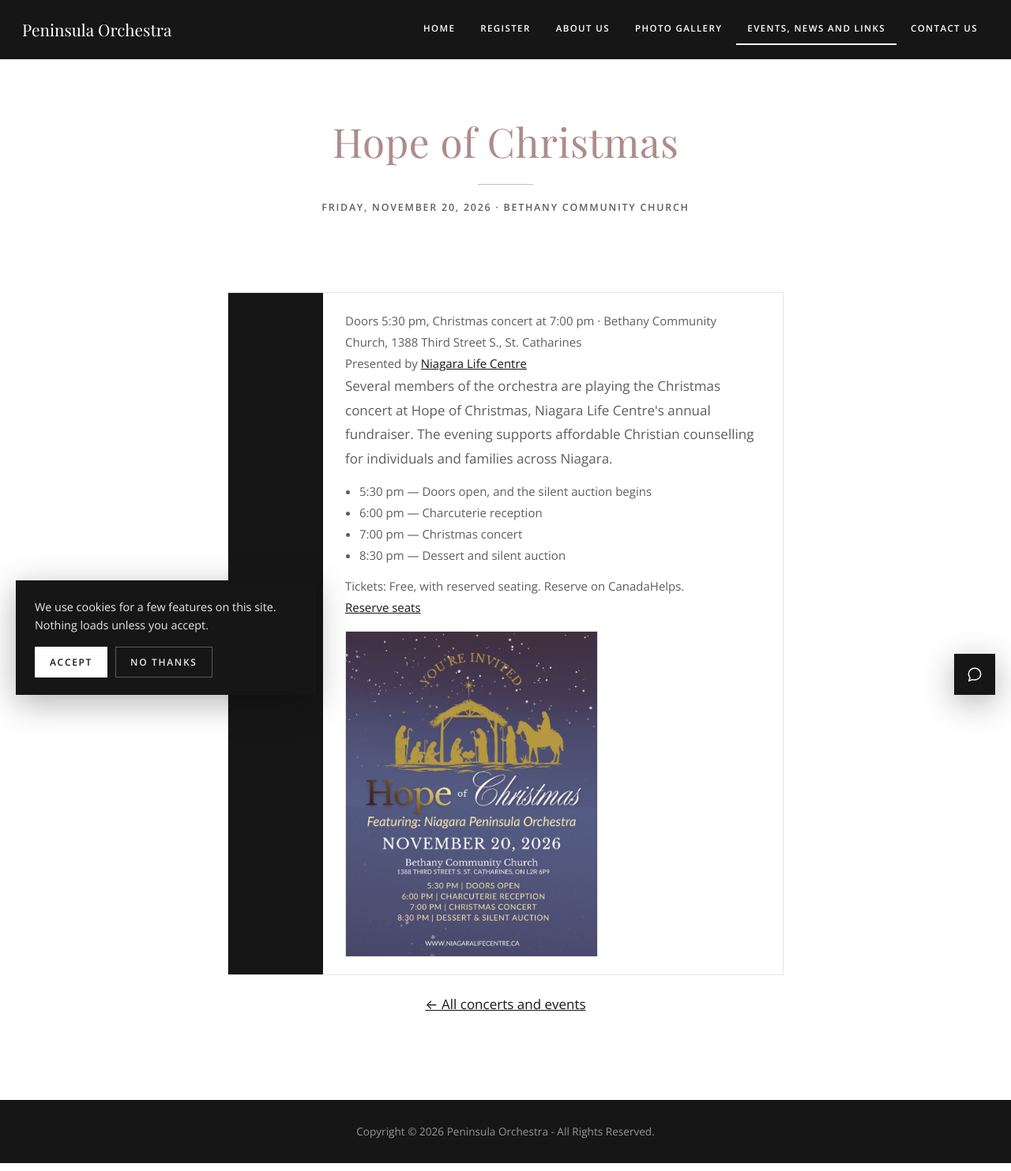
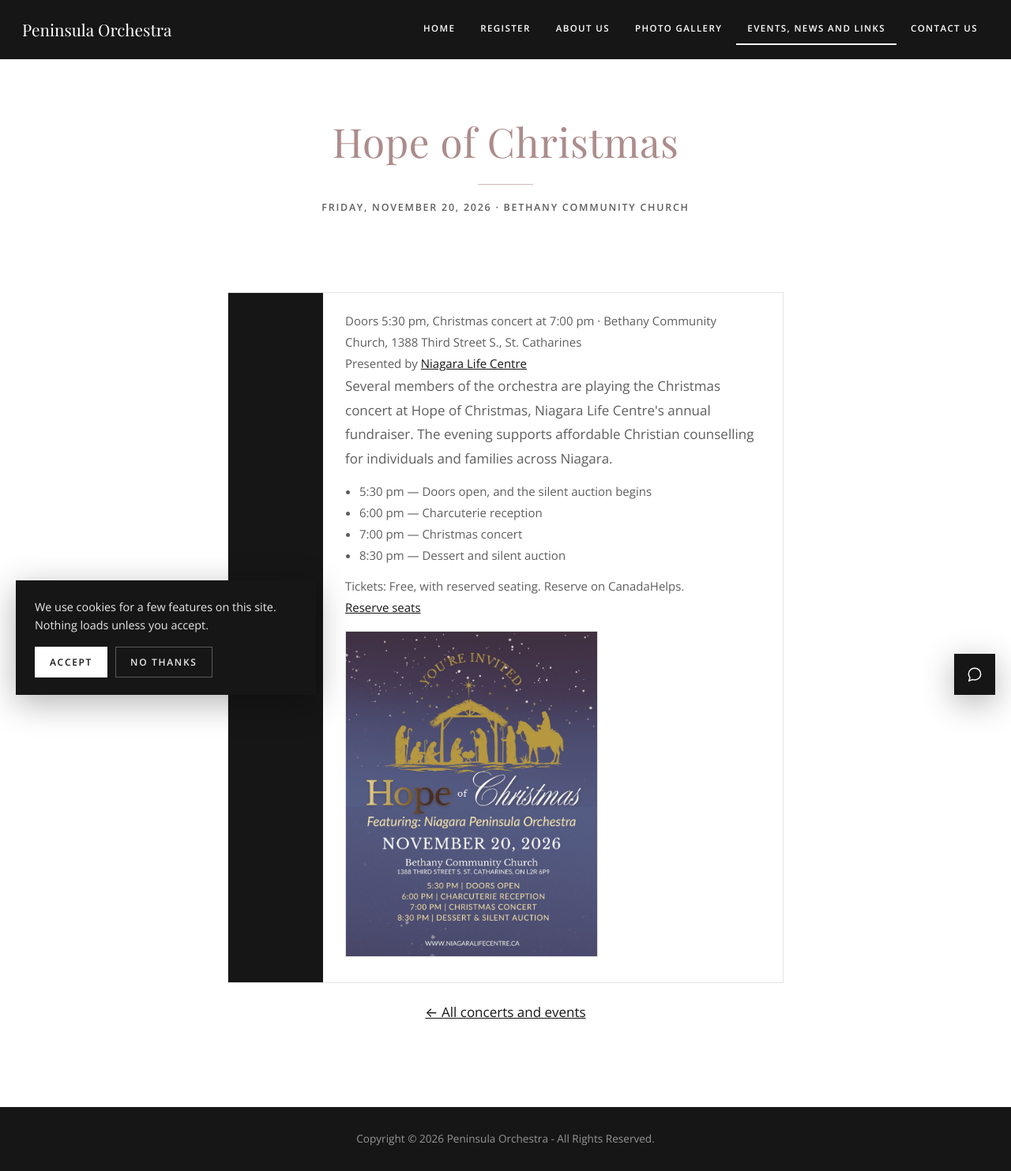
Before and after one commit to peninsulaorchestra/peninsulaorchestra.github.io, a Jekyll site: the page built from _events/2026-11-20-hope-of-christmas.md, in a window 1280 px wide. Shown: the whole page at 79% size. Built offline with Jekyll 4.4.1, drawn with Linux system fonts in a browser that asks for light colours.

Commit message:
Animate the dark brown across "Hope" on the Hope of Christmas poster
A stencil of the four letters, cut from the poster, masks a moving
gradient in the lettering's own colours, so only the word changes. Concert
files opt in with `poster_effect:`; visitors who ask for reduced motion
see the poster as printed.

Co-Authored-By: Claude Opus 5.5 <noreply@anthropic.com>

```diff
--- a/_includes/event.html
+++ b/_includes/event.html
@@ -67,8 +67,15 @@
     {%- endif %}
     {%- if event.poster %}
     <a class="event-poster" href="{{ '/images/posters/' | append: event.poster | relative_url }}">
+      {%- if event.poster_effect %}
+      <span class="poster-fx-frame">
+      {%- endif %}
       <img src="{{ '/images/posters/' | append: event.poster | relative_url }}"
            alt="{{ event.poster_alt | default: event.title }}" loading="lazy" />
+      {%- if event.poster_effect %}
+        <span class="poster-fx poster-fx--{{ event.poster_effect }}" aria-hidden="true"></span>
+      </span>
+      {%- endif %}
     </a>
     {%- endif %}
   </div>
--- a/css/style.css
+++ b/css/style.css
@@ -583,3 +583,37 @@ section { padding: 88px 0; }
 .event .body h3 a:hover, .event .body h3 a:focus-visible { text-decoration: underline; }
 .event-writeup { margin: 12px 0; color: var(--gray); font-weight: 300; font-size: 0.9375rem; }
 .event-writeup ul { margin: 0; padding-left: 1.2em; }
+
+/* ---------- Poster effects ---------- */
+/* A concert file can set `poster_effect: <name>` to lay one of these over its
+   poster. Each effect is a gradient shown only through a stencil (mask) of
+   part of the poster, so the artwork around it stays still. */
+.poster-fx-frame {
+  position: relative; display: inline-block; line-height: 0;
+  width: 100%; max-width: 320px;
+}
+.poster-fx-frame img { max-width: 100%; }
+.poster-fx { position: absolute; inset: 1px; pointer-events: none; }
+
+/* Hope of Christmas: the dark brown of "Hope" sweeps across the word and back.
+   The mask is the four letters cut from the poster; its colours were sampled
+   from the lettering, darkest brown to palest gold. At the start and end of
+   each pass it matches the printed poster, so there's no visible jump. */
+.poster-fx--hope-sweep {
+  -webkit-mask: url("../images/posters/hope-of-christmas-2026-hope-mask.png") 0 0 / 100% 100% no-repeat;
+          mask: url("../images/posters/hope-of-christmas-2026-hope-mask.png") 0 0 / 100% 100% no-repeat;
+  background: linear-gradient(90deg,
+    #eedba2 0%, #eedba2 40.3%, #bda55d 44%, #83663a 46.5%,
+    #462d28 48.7%, #462d28 51.3%,
+    #83663a 53.5%, #bda55d 56%, #eedba2 59.7%, #eedba2 100%);
+  background-size: 300% 100%;
+  background-position: 70% 0;
+  animation: hope-sweep 7s ease-in-out infinite alternate;
+}
+@keyframes hope-sweep {
+  0%, 15%   { background-position: 70% 0; }
+  85%, 100% { background-position: 55% 0; }
+}
+@media (prefers-reduced-motion: reduce) {
+  .poster-fx { display: none; }
+}
```
Also changed, not shown: _events/2026-11-20-hope-of-christmas.md (+1 -0 lines), images/posters/hope-of-christmas-2026-hope-mask.png (added).
